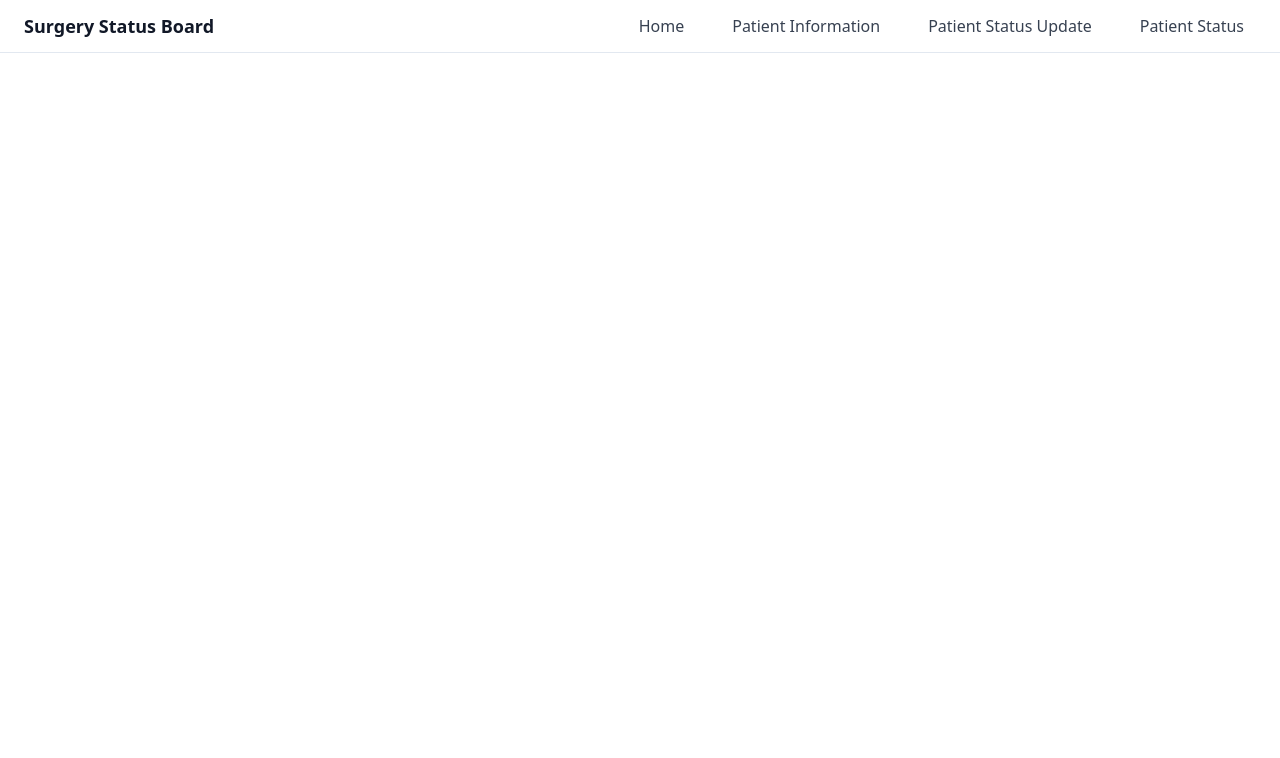
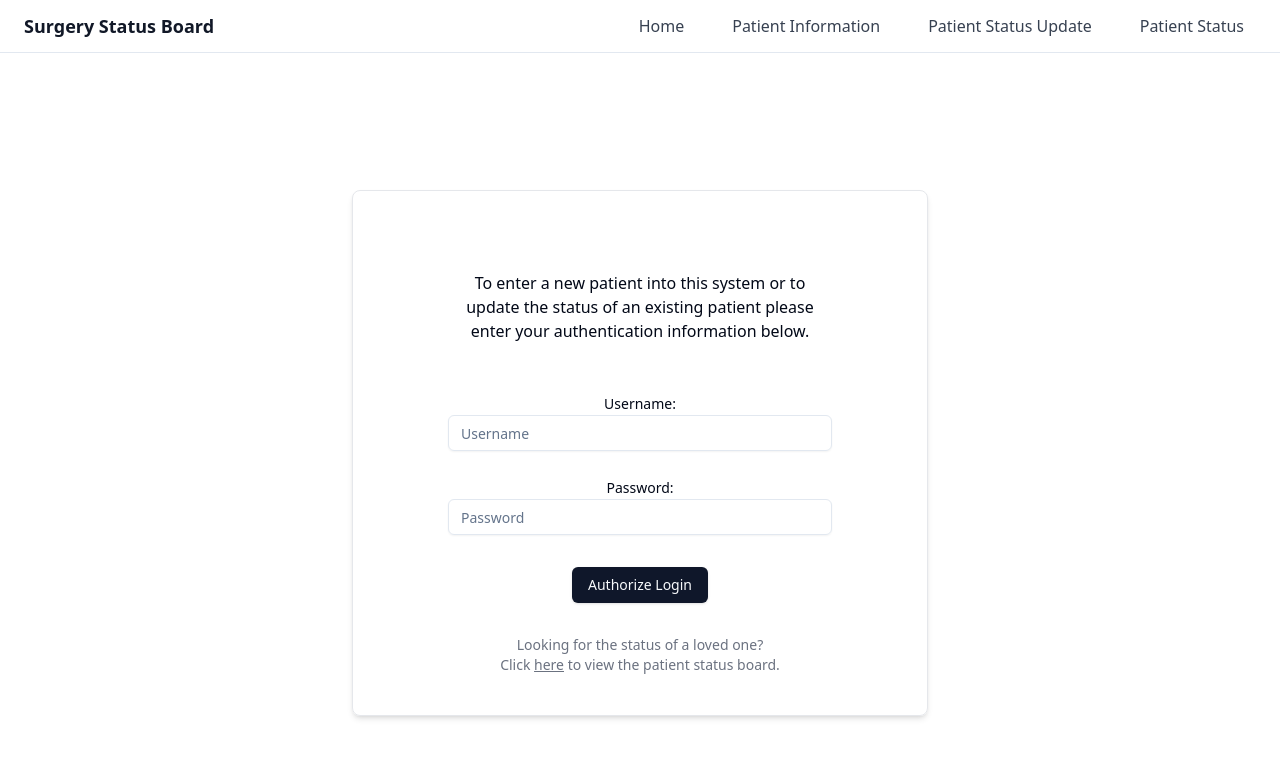
Before and after one commit to chingu-voyages/V56-tier1-team-01, a React (Vite) app: page /login in a window 1280 px wide. Shown: the top 758 px of the page. Built offline with nearby package versions, Linux system fonts and the light colour scheme.

Commit message:
Login screen layout
Created basic layout of login screen. Added copy, input fields and button for authorization.

```diff
--- a/package.json
+++ b/package.json
@@ -10,6 +10,7 @@
     "preview": "vite preview"
   },
   "dependencies": {
+    "@radix-ui/react-label": "^2.1.7",
     "@radix-ui/react-navigation-menu": "^1.2.13",
     "@radix-ui/react-slot": "^1.2.3",
     "class-variance-authority": "^0.7.1",
--- a/src/App.jsx
+++ b/src/App.jsx
@@ -6,6 +6,7 @@ import PatientInformation from "./pages/PatientInformation.jsx";
 import PatientStatusUpdate from "./pages/PatientStatusUpdate.jsx";
 import PatientStatus from "./pages/PatientStatus.jsx";
 import NavBar from "./components/ui/navbar.jsx";
+import LoginForm from "./pages/LoginForm";
 
 function App() {
   return (
@@ -14,6 +15,7 @@ function App() {
 
       <Routes>
         <Route path="/" element={<LandingPage />} />
+        <Route path="/login" element={<LoginForm />} />
         <Route path="/patient-information" element={<PatientInformation />} />
         <Route
           path="/patient-status-update"
--- /dev/null
+++ b/src/components/ui/input.jsx
@@ -0,0 +1,19 @@
+import * as React from "react"
+
+import { cn } from "@/lib/utils"
+
+const Input = React.forwardRef(({ className, type, ...props }, ref) => {
+  return (
+    <input
+      type={type}
+      className={cn(
+        "flex h-9 w-full rounded-md border border-input bg-transparent px-3 py-1 text-base shadow-sm transition-colors file:border-0 file:bg-transparent file:text-sm file:font-medium file:text-foreground placeholder:text-muted-foreground focus-visible:outline-none focus-visible:ring-1 focus-visible:ring-ring disabled:cursor-not-allowed disabled:opacity-50 md:text-sm",
+        className
+      )}
+      ref={ref}
+      {...props} />
+  );
+})
+Input.displayName = "Input"
+
+export { Input }
--- /dev/null
+++ b/src/components/ui/label.jsx
@@ -0,0 +1,16 @@
+import * as React from "react"
+import * as LabelPrimitive from "@radix-ui/react-label"
+import { cva } from "class-variance-authority";
+
+import { cn } from "@/lib/utils"
+
+const labelVariants = cva(
+  "text-sm font-medium leading-none peer-disabled:cursor-not-allowed peer-disabled:opacity-70"
+)
+
+const Label = React.forwardRef(({ className, ...props }, ref) => (
+  <LabelPrimitive.Root ref={ref} className={cn(labelVariants(), className)} {...props} />
+))
+Label.displayName = LabelPrimitive.Root.displayName
+
+export { Label }
--- /dev/null
+++ b/src/pages/LoginForm.jsx
@@ -0,0 +1,67 @@
+import React from "react";
+import { Input } from "@/components/ui/input";
+import { Button } from "@/components/ui/button";
+import { Label } from "@/components/ui/label";
+
+const credentials = [
+    {
+        username: "admin@hospital.com",
+        password: "Admin411",
+        access: "admin"
+    },
+    {
+        username: "team@hospital.com",
+        password: "Team123",
+        access: "team"
+    }
+]
+
+export default function LoginForm() {
+    const [username, setUsername] = React.useState("");
+    const [password, setPassword] = React.useState("");
+
+    function handleSubmit(e) {
+        e.preventDefault();
+        onLogin(username, password)
+    }
+
+    return (
+        <main className="min-h-screen flex flex-col items-center justify-center">
+            <section className="max-w-xl w-full text-center border border-gray-200 p-8 rounded-lg shadow-md sm:p-10">
+                <p className="max-w-sm m-auto pt-10 pb-12">
+                    To enter a new patient into this system or to update
+                    the status of an existing patient please enter your
+                    authentication information below.
+                </p>
+                <form
+                    className="max-w-sm m-auto"
+                    onSubmit={handleSubmit}
+                >
+                    <Label>Username:</Label>
+                    <Input
+                        className="mb-6"
+                        placeholder="Username"
+                        type="text"
+                        value={username}
+                        onChange={(e) => setUsername(e.target.value)}
+                        required
+                        />
+                    <Label>Password:</Label>
+                    <Input
+                        type="text"
+                        placeholder="Password"
+                        value={password}
+                        onChange={(e) => setPassword(e.target.value)}
+                        required
+                    />
+                    <Button className="mt-8" type="submit">Authorize Login</Button>
+                </form>
+
+                <p className="text-sm text-gray-500 mt-8">Looking for the status of a loved one?</p>
+                <p className="text-sm text-gray-500">Click <a className="underline" href="/patient-status">here</a> to view the patient status board.</p>
+             </section>
+        </main>
+
+
+    )
+}
```
Also changed, not shown: 1 other file (tests, documents, lock files or other folders).
